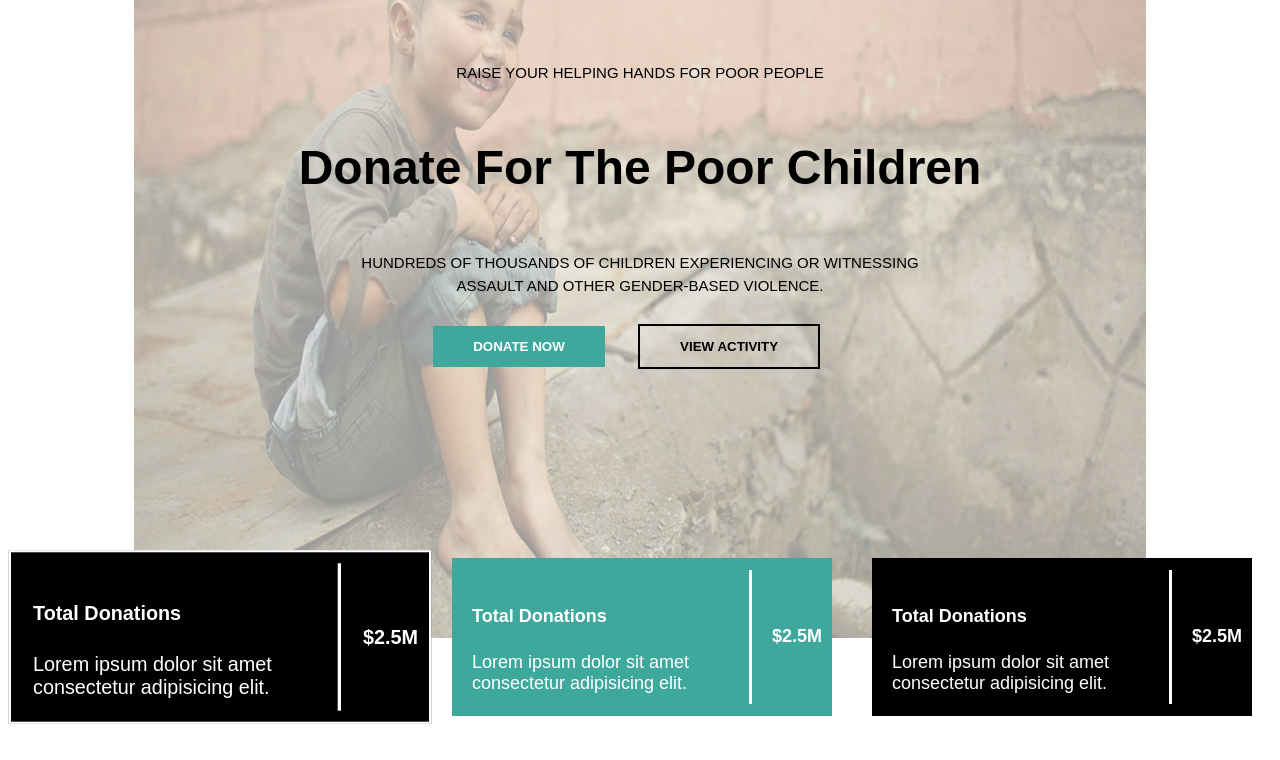
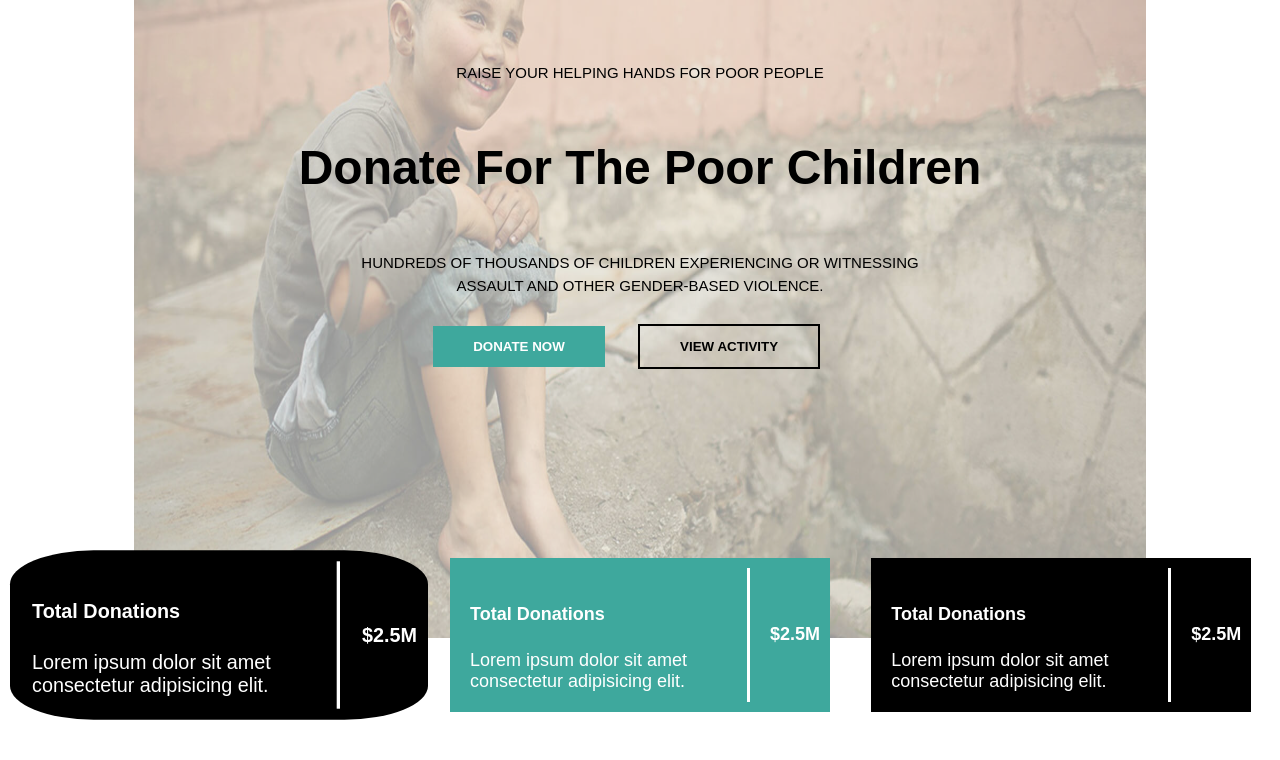
Before and after one commit to baeziy/web-ass, a plain HTML site: page ass01/index.html in a window 1280 px wide. In both pictures the pointer is over the element 218 px from the left and 1078 px from the top of the page. Shown: the part 444-1204 px from the top of the page. Drawn offline with Linux system fonts and the light colour scheme.

Commit message:
first section modified (removed border hover and added border radius

```diff
--- a/ass01/first-section.css
+++ b/ass01/first-section.css
@@ -85,6 +85,7 @@ li:nth-child(3) {
 }
 
 .first-section .details .cols:hover {
-  border: 2px solid white;
+  /* border: 2px solid white; */
   transform: scale(1.1);
+  border-radius: 20%;
 }
```
